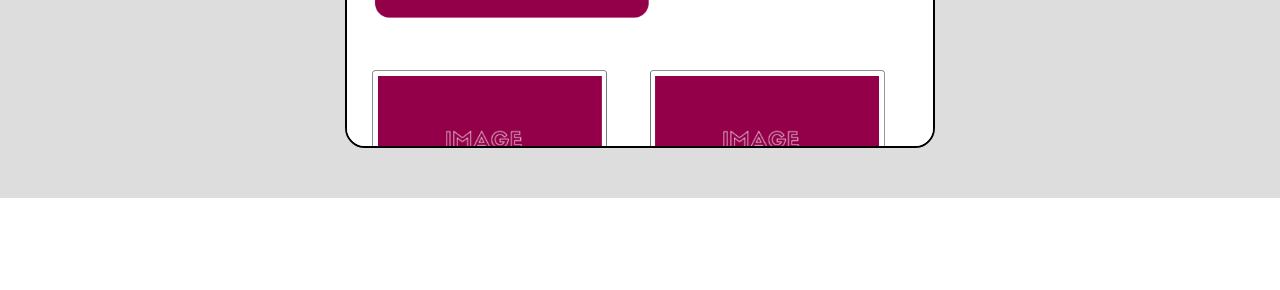
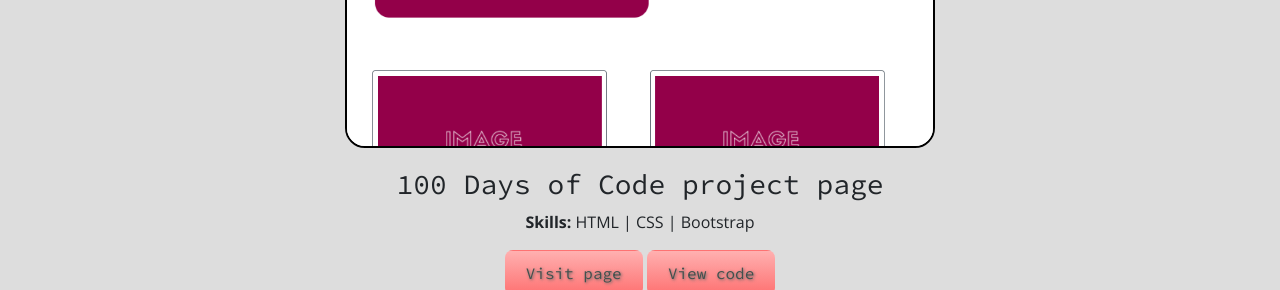
Before and after one commit to kirstengord/100-days-of-code, a plain HTML site: page index.html in a window 1280 px wide. Shown: the part 854-1144 px from the top of the page. Drawn offline with nearby package versions, Linux system fonts and the light colour scheme.

Commit message:
Update index.html

```diff
--- a/index.html
+++ b/index.html
@@ -62,13 +62,17 @@
                 <h3 class="project-title">Portfolio Website</h3>
                 <p class="center-text"><b>Skills:</b> HTML | CSS | Bootstrap</p>
                 <a href="https://kirstengord.github.io/portfolio/" target="_blank" class="card-text btn view-button">Visit page</a>
-              <a href="https://github.com/kirstengord/portfolio" target="_blank" class="card-text btn view-button">View code</a>
+                <a href="https://github.com/kirstengord/portfolio" target="_blank" class="card-text btn view-button">View code</a>
             </div>
             <div class="carousel-item container-fluid">
                 <img class="carousel-img img-fluid" src="images/Day-54.png" alt="Project 2">
+                <h3 class="project-title">100 Days of Code project page</h3>
+                <p class="center-text"><b>Skills:</b> HTML | CSS | Bootstrap</p>
+                <a href="https://kirstengord.github.io/100-days-of-code/" target="_blank" class="card-text btn view-button">Visit page</a>
+                <a href="https://github.com/kirstengord/100-days-of-code" target="_blank" class="card-text btn view-button">View code</a>
             </div>
             <div class="carousel-item container-fluid">
-                <img class="carousel-img img-fluid" src="images/image-soon.png" alt="Project 3">
+                <img class="carousel-img img-fluid" src="images/image-soon.png" alt="Coming Soon">
             </div>
             </div>
             <a class="control carousel-control-prev" href="#title-carousel" role="button" data-slide="prev">
@@ -95,8 +99,8 @@
               <p class="card-text"><b>Skills:</b> HTML| CSS | Bootstrap</p>
               <p class="card-text"><b>Progress:</b> Started work on a page to document my 100 Days of Code challenge.</p>
               <p class="card-text"><b>Thoughts:</b> I wish I would have thought of this at the beginning but better late than never, right? I thought it would be cool to be able to go back and look at all the projects I did along the way.</p>
-              <a href="" target="_blank" class="card-text btn view-button">Visit page</a>
-              <a href="" target="_blank" class="card-text btn view-button">View code</a>
+              <a href="https://kirstengord.github.io/100-days-of-code/" target="_blank" class="card-text btn view-button">Visit page</a>
+              <a href="https://github.com/kirstengord/100-days-of-code" target="_blank" class="card-text btn view-button">View code</a>
             </div>
            </div>
           </div>
```
